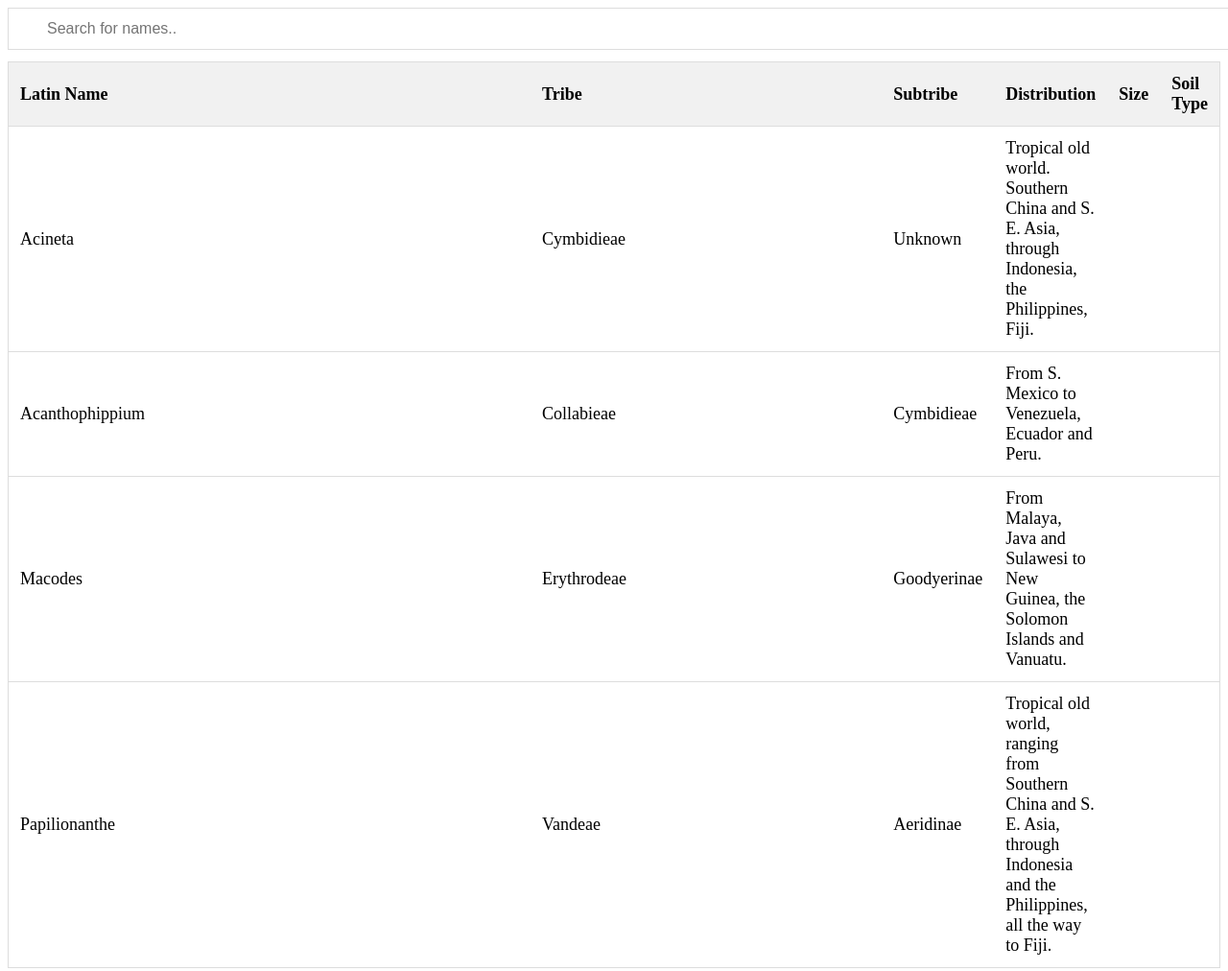
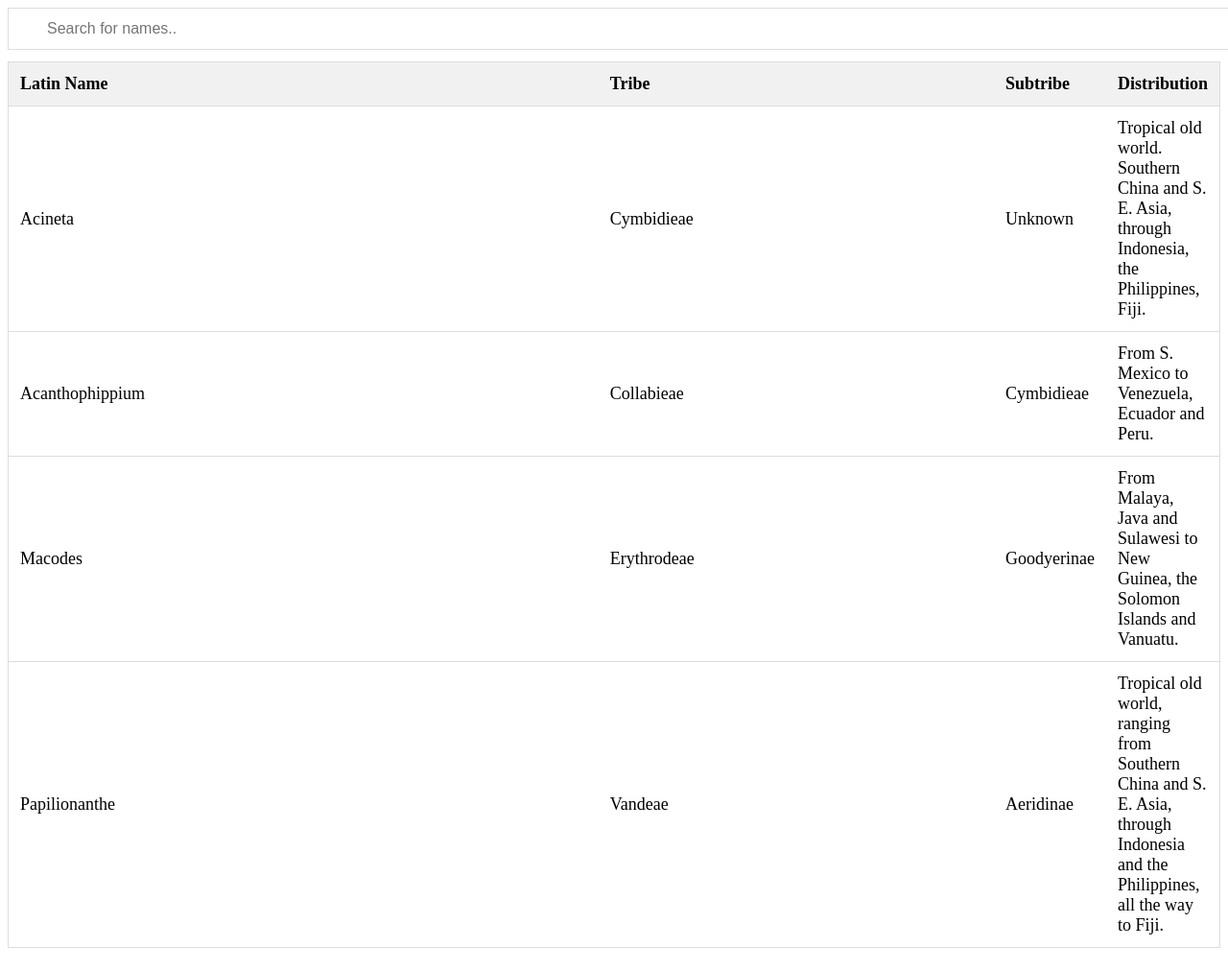
Before and after one commit to jace1084/Orchid-filter, a plain HTML site: page orchid-table.html in a window 1280 px wide. Shown: the top 1012 px of the page at 96% size. Drawn offline with Linux system fonts and the light colour scheme.

Commit message:
commenting out the TH as well

```diff
--- a/orchid-table.html
+++ b/orchid-table.html
@@ -19,8 +19,8 @@
             <th style="width:40%;">Tribe</th>
             <th style="width:40%;">Subtribe</th>
             <th style="width:40%;">Distribution</th>
-            <th style="width:40%;">Size</th>
-            <th style="width:40%;">Soil Type</th>
+            <!-- <th style="width:40%;">Size</th>
+            <th style="width:40%;">Soil Type</th> -->
           </tr>
           <tr>
 
```
